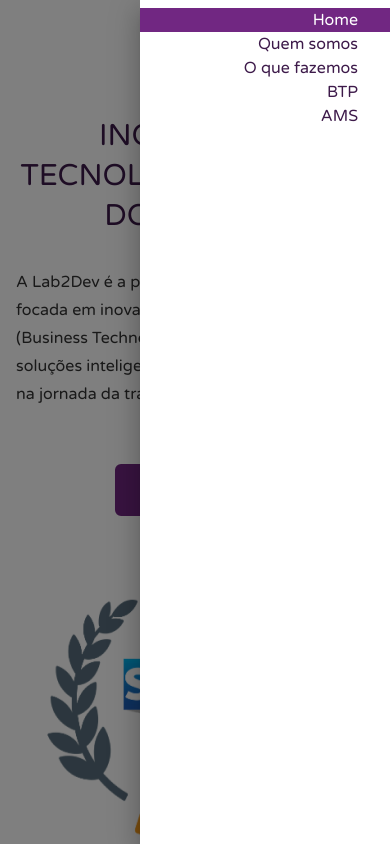
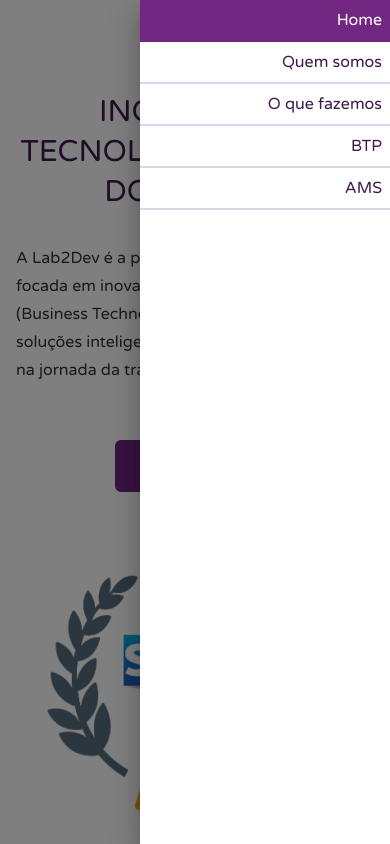
Before and after one commit to alexandrejuniorc/site-lab2dev, a Next.js app: page / in a window 390 px wide. Both pictures are taken after a click on the button 342 px from the left and 78 px from the top of the page. Shown: the top 844 px of the page. Built offline with nearby package versions, Linux system fonts and the light colour scheme.

Commit message:
fix: fix header menu mobile

```diff
--- a/src/components/Header.tsx
+++ b/src/components/Header.tsx
@@ -72,7 +72,7 @@ export const Header = () => {
           </Link>
         </div>
 
-        <div className="hidden max-md:flex ">
+        <div className="hidden max-md:flex rounded-md border-2 border-[transparent] transition-colors hover:border-purple-300 mb-3">
           <Menubar />
         </div>
       </div>
--- a/src/components/Menubar.tsx
+++ b/src/components/Menubar.tsx
@@ -3,16 +3,9 @@ import { useRouter } from "next/router";
 import * as React from "react";
 
 import { Menu } from "@mui/icons-material";
-import MailIcon from "@mui/icons-material/Mail";
-import InboxIcon from "@mui/icons-material/MoveToInbox";
 import Box from "@mui/material/Box";
 import Button from "@mui/material/Button";
-import Divider from "@mui/material/Divider";
 import List from "@mui/material/List";
-import ListItem from "@mui/material/ListItem";
-import ListItemButton from "@mui/material/ListItemButton";
-import ListItemIcon from "@mui/material/ListItemIcon";
-import ListItemText from "@mui/material/ListItemText";
 import SwipeableDrawer from "@mui/material/SwipeableDrawer";
 
 type Anchor = "top" | "left" | "bottom" | "right";
@@ -49,12 +42,12 @@ export default function SwipeableTemporaryDrawer() {
       onClick={toggleDrawer(anchor, false)}
       onKeyDown={toggleDrawer(anchor, false)}
     >
-      <List className="flex flex-col text-right pt-0">
+      <List style={{ padding: 0 }} className="flex flex-col text-right">
         <Link
           className={
             router.pathname === "/"
-              ? "font-normal text-16 leading-6 not-italic bg-purple-100 text-white pr-8"
-              : "font-normal text-16 leading-6 not-italic bg-white text-purple-300 pr-8 hover:text-white hover:bg-purple-300"
+              ? "font-normal text-16 leading-6 not-italic bg-purple-100 text-white py-2 pr-2 border-b-purple-100/20 border-b-2"
+              : "font-normal text-16 leading-6 not-italic bg-white text-purple-300 py-2 pr-2 border-b-purple-100/20 border-b-2 hover:text-white hover:bg-purple-300"
           }
           href="/"
         >
@@ -64,8 +57,8 @@ export default function SwipeableTemporaryDrawer() {
         <Link
           className={
             router.pathname === "/quem-somos"
-              ? "font-normal text-16 leading-6 not-italic bg-purple-100 text-white pr-8"
-              : "font-normal text-16 leading-6 not-italic bg-white text-purple-300 pr-8 hover:text-white hover:bg-purple-300"
+              ? "font-normal text-16 leading-6 not-italic bg-purple-100 text-white py-2 pr-2 border-b-purple-100/20 border-b-2"
+              : "font-normal text-16 leading-6 not-italic bg-white text-purple-300 py-2 pr-2 border-b-purple-100/20 border-b-2 hover:text-white hover:bg-purple-300"
           }
           href="quem-somos"
         >
@@ -74,8 +67,8 @@ export default function SwipeableTemporaryDrawer() {
         <Link
           className={
             router.pathname === "/o-que-fazemos"
-              ? "font-normal text-16 leading-6 not-italic bg-purple-100 text-white pr-8"
-              : "font-normal text-16 leading-6 not-italic bg-white text-purple-300 pr-8 hover:text-white hover:bg-purple-300"
+              ? "font-normal text-16 leading-6 not-italic bg-purple-100 text-white py-2 pr-2 border-b-purple-100/20 border-b-2"
+              : "font-normal text-16 leading-6 not-italic bg-white text-purple-300 py-2 pr-2 border-b-purple-100/20 border-b-2 hover:text-white hover:bg-purple-300"
           }
           href="o-que-fazemos"
         >
@@ -84,8 +77,8 @@ export default function SwipeableTemporaryDrawer() {
         <Link
           className={
             router.pathname === "/btp"
-              ? "font-normal text-16 leading-6 not-italic bg-purple-100 text-white pr-8"
-              : "font-normal text-16 leading-6 not-italic bg-white text-purple-300 pr-8 hover:text-white hover:bg-purple-300"
+              ? "font-normal text-16 leading-6 not-italic bg-purple-100 text-white py-2 pr-2 border-b-purple-100/20 border-b-2"
+              : "font-normal text-16 leading-6 not-italic bg-white text-purple-300 py-2 pr-2 border-b-purple-100/20 border-b-2 hover:text-white hover:bg-purple-300"
           }
           href="btp"
         >
@@ -94,8 +87,8 @@ export default function SwipeableTemporaryDrawer() {
         <Link
           className={
             router.pathname === "/ams"
-              ? "font-normal text-16 leading-6 not-italic bg-purple-100 text-white pr-8"
-              : "font-normal text-16 leading-6 not-italic bg-white text-purple-300 pr-8 hover:text-white hover:bg-purple-300"
+              ? "font-normal text-16 leading-6 not-italic bg-purple-100 text-white py-2 pr-2 border-b-purple-100/20 border-b-2"
+              : "font-normal text-16 leading-6 not-italic bg-white text-purple-300 py-2 pr-2 border-b-purple-100/20 border-b-2 hover:text-white hover:bg-purple-300"
           }
           href="ams"
         >
@@ -121,7 +114,7 @@ export default function SwipeableTemporaryDrawer() {
       {(["right"] as const).map((anchor) => (
         <React.Fragment key={anchor}>
           <Button onClick={toggleDrawer(anchor, true)}>
-            <Menu className="text-gray-800 w-10 h-7 mb-10" />
+            <Menu className="text-gray-800 w-10 h-7 w-max h-10" />
           </Button>
           <SwipeableDrawer
             anchor={anchor}
```
